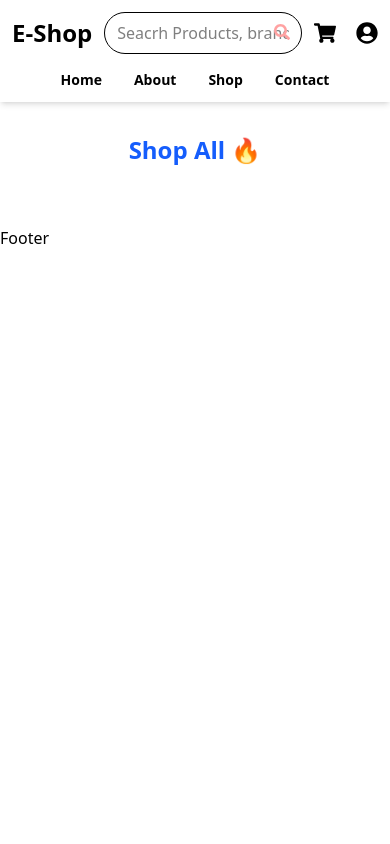
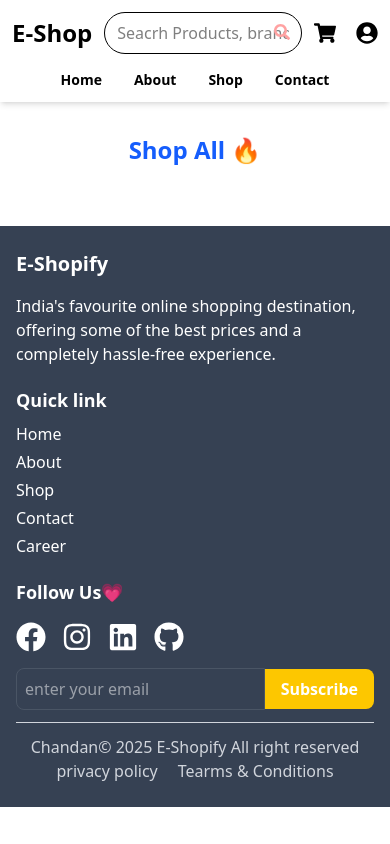
Before and after one commit to ChandanTech2023/E-Shopify-, a React (Vite) app: page /shop in a window 390 px wide. Built offline with nearby package versions, Linux system fonts and the light colour scheme.

Commit message:
Completed responsive Footer section

```diff
--- a/src/components/Footer.jsx
+++ b/src/components/Footer.jsx
@@ -1,8 +1,60 @@
 import React from 'react'
-
+import { FaFacebook, FaGithub, FaInstagram, FaLinkedin } from 'react-icons/fa'
+import { Link } from 'react-router-dom'
 function Footer() {
   return (
-    <div>Footer</div>
+    <footer className='bg-gray-700 text-white py-6 px-4 md:px-16 lg:px-24'>
+      <div className='container mx-auto grid grid-cols-1 md:grid-cols-3 gap-5'>
+        <div>
+          <h3 className='text-xl font-semibold'>E-Shopify</h3>
+          <p className='mt-4 '>India's favourite online shopping destination, offering some of the best prices and a completely hassle-free experience.</p>
+        </div>
+        <div className='flex flex-col md:items-center'>
+          <h4 className='text-lg font-semibold'>Quick link</h4>
+          <ul className='mt-2 space-y-1 '>
+            <li>
+              <Link to='/' className='hover:text-gray-500 '>Home</Link>
+            </li>
+            <li>
+              <Link to='/about'className='hover:text-gray-500 '>About</Link>
+            </li>
+            <li>
+              <Link to='/shop'className='hover:text-gray-500 '>Shop</Link>
+            </li>
+            <li>
+              <Link to='contact'className='hover:text-gray-500 '>Contact</Link>
+            </li>
+            <li>
+              <Link to='career'className='hover:text-gray-500 '>Career</Link>
+            </li>
+
+          </ul>
+        </div>
+        <div>
+          <h4 className='text-lg font-semibold items-center'>Follow Us💗</h4>
+          <div className='flex space-x-4 mt-4 text-3xl'>
+            <a href="" className='hover:text-gray-400'><FaFacebook/></a>
+            <a href="" className='hover:text-gray-400'><FaInstagram/></a>
+            <a href="" className='hover:text-gray-400'><FaLinkedin/></a>
+            <a href="" className='hover:text-gray-400'><FaGithub/></a>
+          </div>
+          <form className='flex items-center justify-center mt-4 '>
+            <input type="email" placeholder='enter your email' className='w-full border border-gray-600 rounded-l-lg p-2 ' />
+            <button className='px-4 py-2 rounded-r-lg text-white bg-yellow-400 font-bold cursor-pointer'>Subscribe</button>
+          </form>
+        </div>
+      </div>
+      <div className='pt-3 mt-3 border-t text-gray-300 '>
+        <div className='container mx-auto flex flex-col md:flex-row justify-between items-center'>
+          <p>Chandan&copy; 2025 E-Shopify All right reserved</p>
+          <div className='flex space-x-5 md:mt-0'>
+            <a href="" className='hover:underline'>privacy policy</a>
+            <a href="" className='hover:underline'>Tearms & Conditions </a>
+          </div>
+
+        </div>
+      </div>
+    </footer>
   )
 }
 
```
